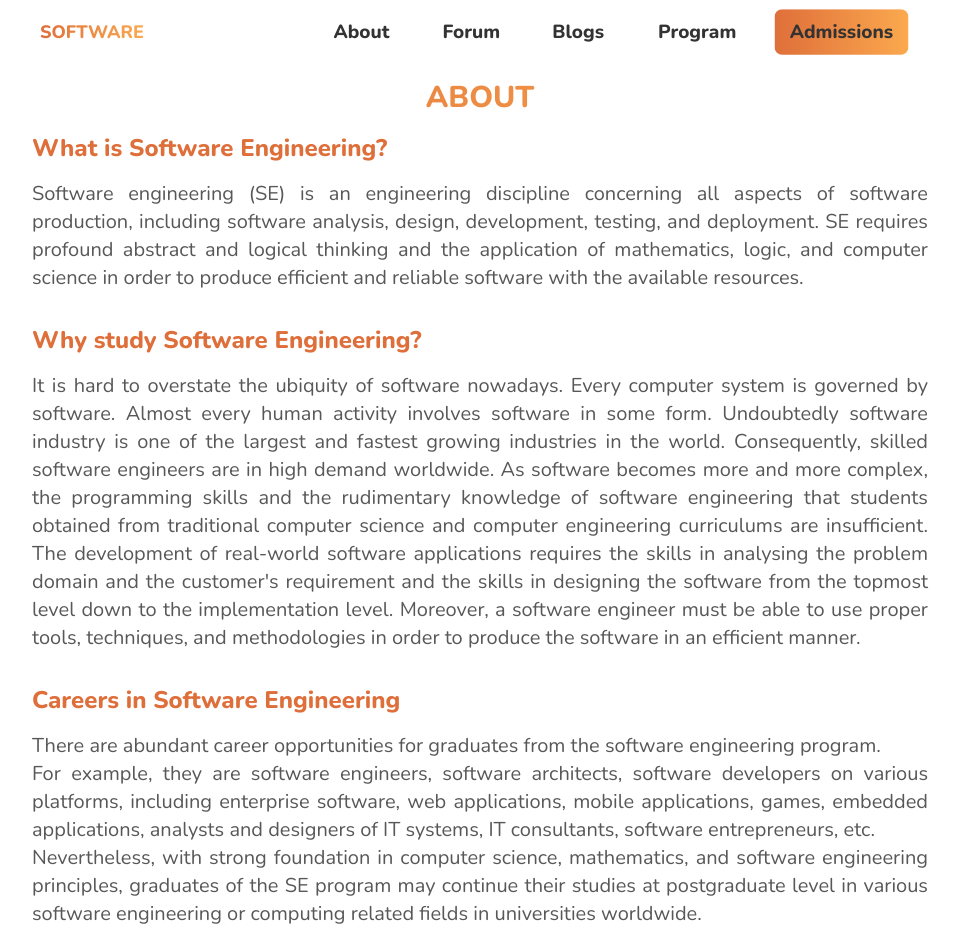
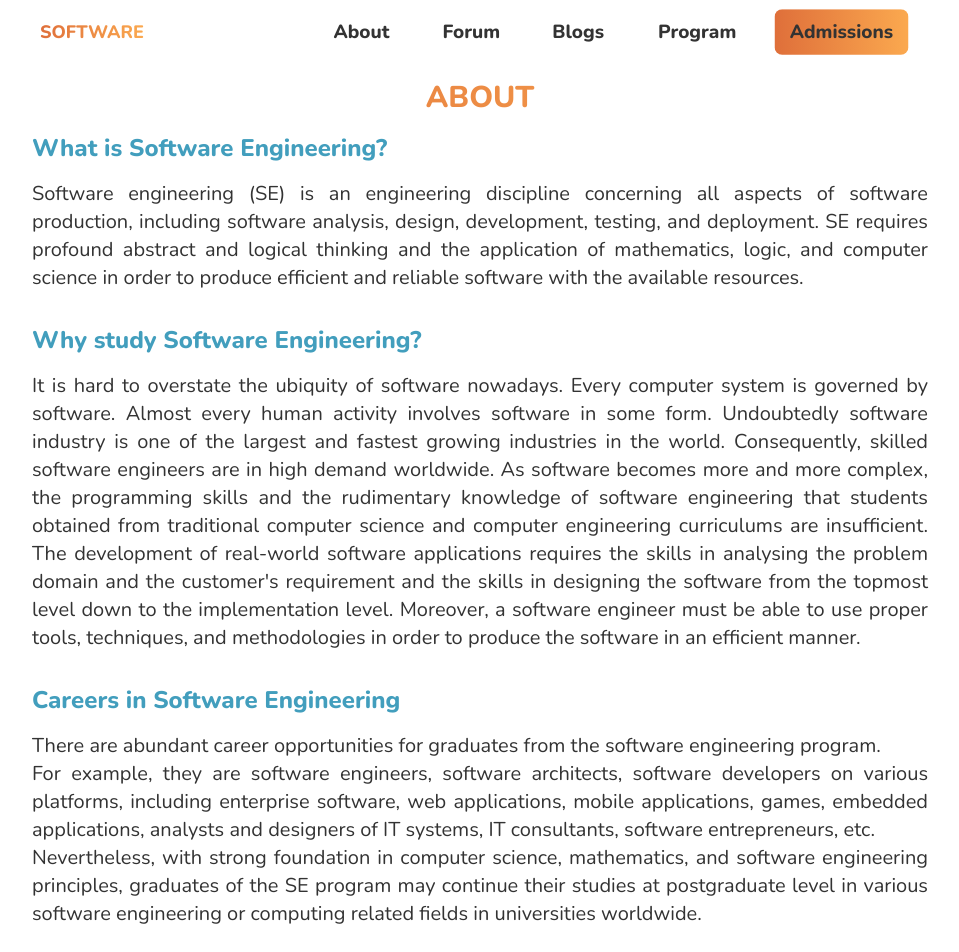
Before and after one commit to neneprm/SE-WEBSITE, a Next.js app: page /about in a window 1280 px wide. Shown: the top 952 px of the page, without its empty margins (160-1119 px from the left). Built offline with nearby package versions, Linux system fonts and the light colour scheme.

Commit message:
Fix color

```diff
--- a/pages/about.tsx
+++ b/pages/about.tsx
@@ -14,11 +14,10 @@ const About = () => {
 
       <section className="container mx-auto mb-8">
         <H4
-          style="font-bold text-primary mb-4"
+          style="font-bold text-accent mb-4"
           text="What is Software Engineering?"
         />
         <P
-          style="text-neutral"
           text="Software engineering (SE) is an engineering discipline concerning
                 all aspects of software production, including software analysis, design, development,
                 testing, and deployment. SE requires profound abstract and logical thinking and the application of mathematics,
@@ -28,11 +27,10 @@ const About = () => {
 
       <section className="container mx-auto mb-8">
         <H4
-          style="font-bold text-primary mb-4"
+          style="font-bold text-accent mb-4"
           text="Why study Software Engineering?"
         />
         <P
-          style="text-neutral"
           text="It is hard to overstate the ubiquity of software nowadays. Every computer system is
                 governed by software. Almost every human activity involves software in some form. Undoubtedly software industry
                 is one of the largest and fastest growing industries in the world. Consequently, skilled software engineers are
@@ -47,21 +45,18 @@ const About = () => {
 
       <section className="container mx-auto mb-8">
         <H4
-          style="font-bold text-primary mb-4"
+          style="font-bold text-accent mb-4"
           text="Careers in Software Engineering"
         />
         <P
-          style="text-neutral"
           text="There are abundant career opportunities for graduates from the software engineering program."
         />
         <P
-          style="text-neutral"
           text="For example, they are software engineers, software architects, software developers on various
                 platforms, including enterprise software, web applications, mobile applications, games, embedded
                 applications, analysts and designers of IT systems, IT consultants, software entrepreneurs, etc."
         />
         <P
-          style="text-neutral"
           text="Nevertheless, with strong foundation in computer science, mathematics,
                 and software engineering principles, graduates of the SE program may continue their studies at
                 postgraduate level in various software engineering or computing related fields in universities worldwide."
```
